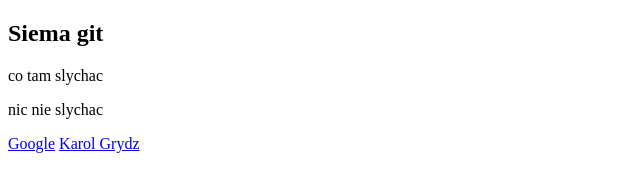
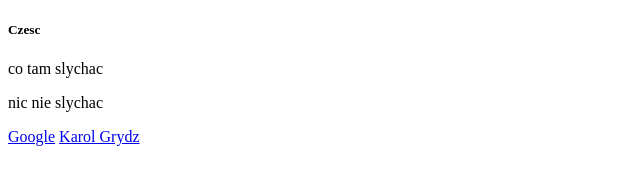
Before and after one commit to Ranald90/remote-gitTest, a plain HTML site: page index.html in a window 1280 px wide. Shown: the whole page, without its empty margins (0-640 px from the left). Drawn offline with Linux system fonts and the light colour scheme.

Commit message:
UPDATE index

```diff
--- a/index.html
+++ b/index.html
@@ -7,7 +7,7 @@
     <title>Git Test file</title>
   </head>
   <body>
-    <h2>Siema git</h2>
+    <h5>Czesc</h5>
     <p>co tam slychac</p>
     <p>nic nie slychac</p>
     <a href="https://www.google.pl">Google</a>
```
